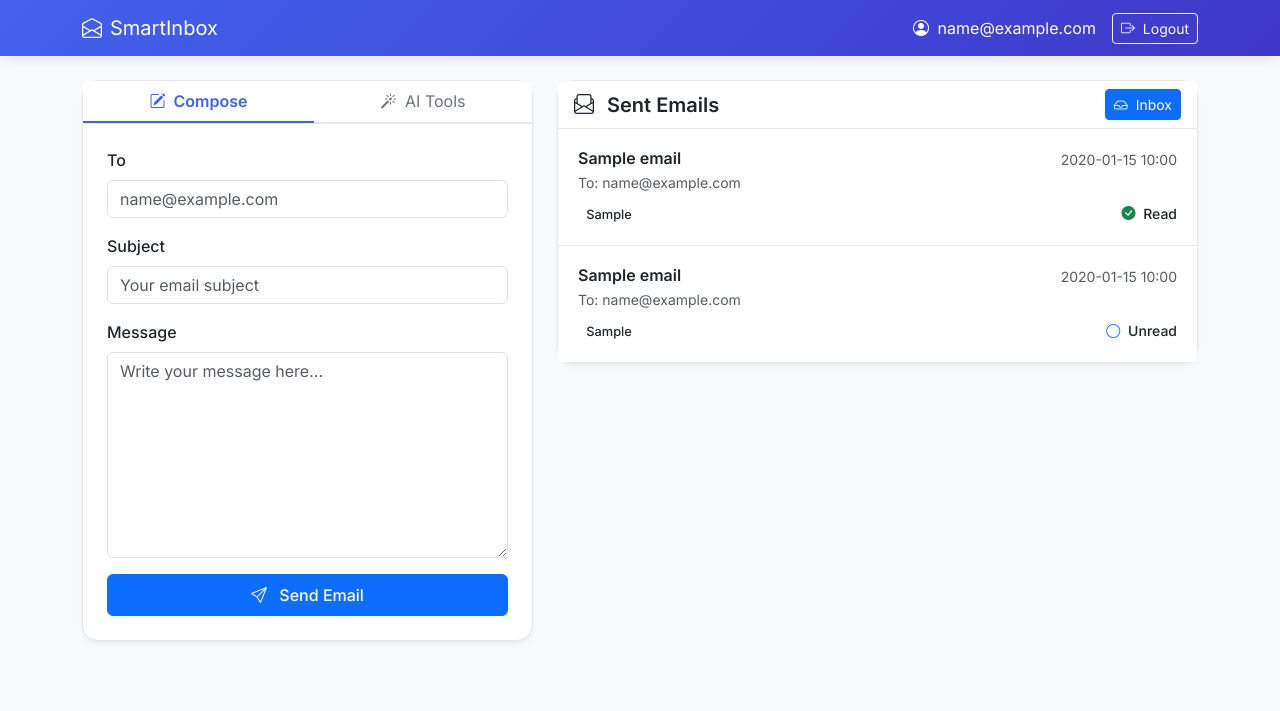
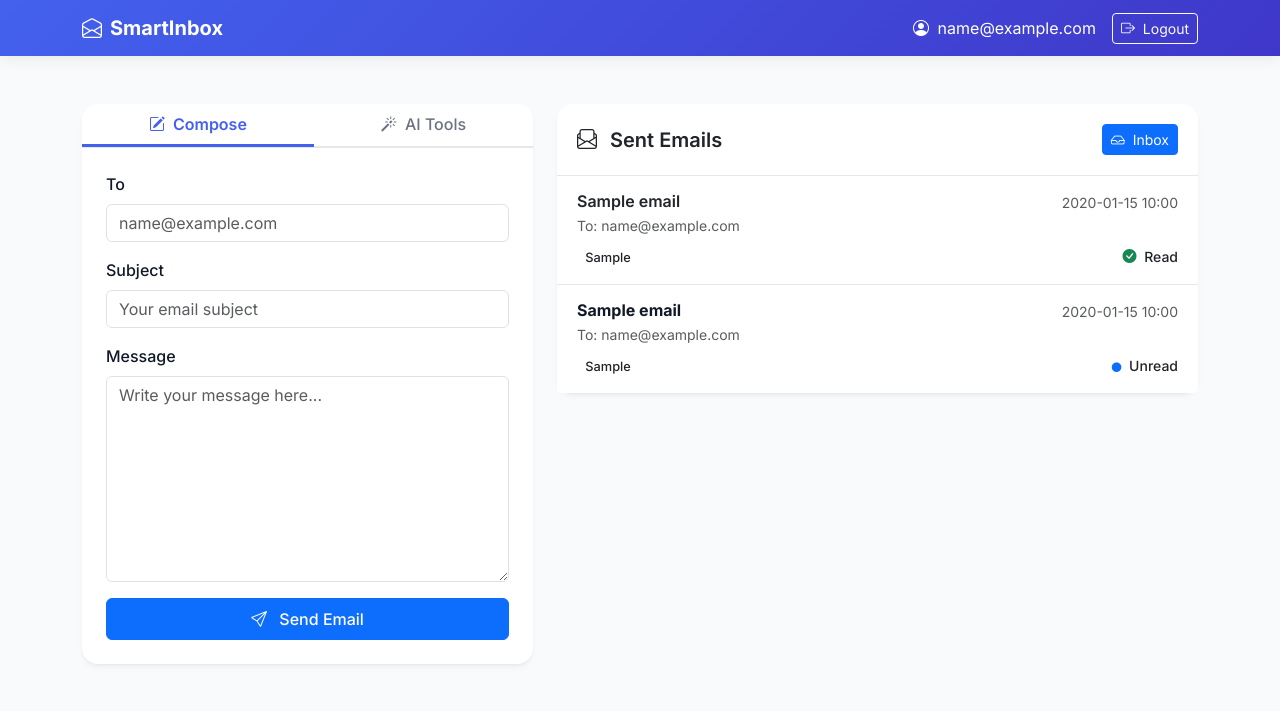
Before and after one commit to mudassir484/SmartInbox, a Flask app: page /sender_dashboard in a window 1280 px wide. Shown: the top 711 px of the page. Run offline with Flask 3, Linux system fonts and the light colour scheme; the visitor is signed in with stand-in values (Sample User, id 1); tables that the repository leaves empty hold one stand-in row (values such as "Sample post").

Commit message:
Update sender_dashboard.html

```diff
--- a/templates/sender_dashboard.html
+++ b/templates/sender_dashboard.html
@@ -11,6 +11,7 @@
     <link href="https://fonts.googleapis.com/css2?family=Inter:wght@400;500;600;700&display=swap" rel="stylesheet">
     <link rel="icon" type="image/png" href="{{ url_for('static', filename='email.png') }}">
     <style>
+        /* --- Original Color Scheme & Variables (Unchanged) --- */
         :root {
             --primary-color: #4361ee;
             --secondary-color: #3f37c9;
@@ -20,53 +21,131 @@
             --text-secondary: #6b7280;
             --border-color: #e5e7eb;
             --shadow-clean: 0 4px 6px -1px rgb(0 0 0 / 0.05), 0 2px 4px -2px rgb(0 0 0 / 0.05);
+            --shadow-hover: 0 10px 15px -3px rgb(0 0 0 / 0.07), 0 4px 6px -4px rgb(0 0 0 / 0.07);
             --radius-lg: 1rem;
         }
+
+        /* --- ENHANCED STYLES --- */
         body {
             background-color: var(--light-bg);
             font-family: 'Inter', system-ui, -apple-system, sans-serif;
+            color: var(--text-primary);
         }
+
         .navbar {
-            box-shadow: 0 2px 15px rgba(0, 0, 0, 0.1);
+            box-shadow: 0 2px 15px rgba(0, 0, 0, 0.08);
             background: linear-gradient(135deg, var(--primary-color), var(--secondary-color));
         }
+
+        /* Card enhancements */
         .card {
             box-shadow: var(--shadow-clean);
-            border: 1px solid var(--border-color);
+            border: none; /* Removed border for a cleaner look */
             border-radius: var(--radius-lg);
+            transition: transform 0.2s ease-in-out, box-shadow 0.2s ease-in-out;
         }
+        .card:hover {
+            transform: translateY(-3px);
+            box-shadow: var(--shadow-hover);
+        }
+
         .card-header {
-            background-color: var(--card-bg);
+            background-color: transparent;
             border-bottom: 1px solid var(--border-color);
             border-radius: var(--radius-lg) var(--radius-lg) 0 0;
+            padding: 1.25rem;
         }
+
+        /* Tab enhancements */
         .nav-tabs { border-bottom: 1px solid var(--border-color); }
-        .nav-tabs .nav-link { border: none; border-bottom: 2px solid transparent; color: var(--text-secondary); }
+        .nav-tabs .nav-link {
+            border: none;
+            border-bottom: 3px solid transparent;
+            color: var(--text-secondary);
+            font-weight: 500;
+            transition: color 0.2s ease, border-color 0.2s ease;
+        }
+        .nav-tabs .nav-link:hover {
+            color: var(--primary-color);
+        }
         .nav-tabs .nav-link.active {
             border-bottom-color: var(--primary-color);
             color: var(--primary-color);
             background-color: transparent;
             font-weight: 600;
         }
+
+        /* Form enhancements */
+        .form-control {
+            transition: border-color 0.2s ease, box-shadow 0.2s ease;
+        }
+        .form-control:focus {
+            border-color: var(--primary-color);
+            box-shadow: 0 0 0 3px rgba(67, 97, 238, 0.15);
+        }
+        .form-label {
+            color: var(--text-primary);
+            font-weight: 500;
+        }
+
+        /* Button enhancements */
+        .btn {
+            transition: transform 0.15s ease, box-shadow 0.15s ease;
+        }
+        .btn:hover {
+            transform: translateY(-1px);
+            box-shadow: 0 4px 8px rgba(0,0,0,0.05);
+        }
+
+        /* Sent Email list enhancements */
         .email-item {
-            padding: 1.25rem;
+            padding: 1rem 1.25rem;
             border-bottom: 1px solid var(--border-color);
-            transition: background-color 0.2s ease;
+            border-left: 4px solid transparent; /* Placeholder for unread indicator */
+            transition: background-color 0.2s ease, border-left-color 0.3s ease;
         }
         .email-item:last-child { border-bottom: none; }
         .email-item:hover { background-color: #f9fafb; }
+
+        .email-item.unread .email-subject {
+            font-weight: 700; /* Bolder subject for unread emails */
+            color: var(--text-primary);
+        }
+        .email-item.unread {
+            border-left-color: var(--primary-color); /* Blue indicator for unread */
+        }
+
+        .email-subject {
+            font-weight: 600;
+        }
+
+        /* Tone badge styles (Unchanged) */
         .tone-badge { font-size: 0.8rem; padding: 0.35em 0.65em; border-radius: 0.25rem; font-weight: 500; text-transform: capitalize; }
         .tone-polite { background-color: #d1e7dd; color: #0f5132; } .tone-urgent { background-color: #fff3cd; color: #664d03; } .tone-formal { background-color: #cfe2ff; color: #084298; } .tone-neutral { background-color: #e2e3e5; color: #41464b; } .tone-angry { background-color: #f8d7da; color: #842029; } .tone-friendly { background-color: #cff4fc; color: #055160; } .tone-apologetic { background-color: #fefefe; color: #856404; border: 1px solid #ffeeba; } .tone-appreciative { background-color: #e2f0d9; color: #2e7d32; } .tone-sarcastic { background-color: #f0e68c; color: #665c00; } .tone-confused { background-color: #e0e0e0; color: #5c636a; } .tone-demanding { background-color: #f8d7da; color: #721c24; } .tone-encouraging { background-color: #d1e7dd; color: #0f5132; } .tone-threatening { background-color: #f5c6cb; color: #721c24; } .tone-dismissive { background-color: #dee2e6; color: #6c757d; }
+
+        /* AI Tools Section enhancements */
+        .ai-tool-group {
+            background-color: rgba(243, 244, 246, 0.5);
+            padding: 1.5rem;
+            border-radius: 0.75rem;
+        }
+        .ai-tool-group h6 {
+            font-size: 0.9rem;
+            font-weight: 600;
+            color: var(--text-primary);
+        }
+
         #rewritten-text-output {
             min-height: 200px; overflow-y: auto; white-space: pre-wrap; font-size: 0.875rem;
         }
+
         .toast-container-fixed { position: fixed; bottom: 1rem; right: 1rem; z-index: 1050; }
     </style>
 </head>
 <body>
     <nav class="navbar navbar-expand-lg navbar-dark">
         <div class="container">
-            <a class="navbar-brand d-flex align-items-center" href="#"><i class="bi bi-envelope-open me-2"></i> SmartInbox</a>
+            <a class="navbar-brand d-flex align-items-center" href="#"><i class="bi bi-envelope-open me-2 fs-5"></i> <span class="fw-bold">SmartInbox</span></a>
             <div class="d-flex align-items-center">
                 <span class="text-white me-3"><i class="bi bi-person-circle me-1"></i> {{ current_user }}</span>
                 <a href="{{ url_for('logout') }}" class="btn btn-sm btn-outline-light"><i class="bi bi-box-arrow-right me-1"></i> Logout</a>
@@ -74,8 +153,8 @@
         </div>
     </nav>
 
-    <div class="container py-4">
-        <div class="row">
+    <div class="container py-5">
+        <div class="row g-4">
             <div class="col-lg-5">
                 <div class="card">
                     <div class="card-header p-0">
@@ -97,44 +176,50 @@
                             <div class="tab-pane fade show active" id="compose-tab-pane" role="tabpanel" aria-labelledby="compose-tab" tabindex="0">
                                 <form id="compose-form">
                                     <input type="hidden" id="sender_id" value="{{ current_id }}" />
-                                    <div class="mb-3"><label class="form-label fw-medium">To</label><input type="email" id="recipient" class="form-control" placeholder="name@example.com" required/></div>
-                                    <div class="mb-3"><label class="form-label fw-medium">Subject</label><input type="text" id="subject" class="form-control" placeholder="Your email subject"/></div>
-                                    <div class="mb-3"><label class="form-label fw-medium">Message</label><textarea id="body" class="form-control" placeholder="Write your message here..." rows="8" required></textarea></div>
+                                    <div class="mb-3"><label class="form-label">To</label><input type="email" id="recipient" class="form-control" placeholder="name@example.com" required/></div>
+                                    <div class="mb-3"><label class="form-label">Subject</label><input type="text" id="subject" class="form-control" placeholder="Your email subject"/></div>
+                                    <div class="mb-3"><label class="form-label">Message</label><textarea id="body" class="form-control" placeholder="Write your message here..." rows="8" required></textarea></div>
                                     <button type="button" id="send-btn" class="btn btn-primary w-100 fw-medium py-2"><i class="bi bi-send me-2"></i> Send Email</button>
                                 </form>
                             </div>
                             <div class="tab-pane fade" id="tools-tab-pane" role="tabpanel" aria-labelledby="tools-tab" tabindex="0">
                                 <div class="mb-4">
-                                    <h6 class="fw-semibold small text-muted text-uppercase">Message Preview</h6>
-                                    <div id="ai-tools-text-preview" class="p-3 border rounded bg-light" style="min-height: 200px; overflow-y: auto; white-space: pre-wrap; font-size: 0.875rem;">
+                                    <h6 class="fw-semibold small text-muted text-uppercase mb-2">Message Preview</h6>
+                                    <div id="ai-tools-text-preview" class="p-3 border rounded bg-light" style="min-height: 150px; overflow-y: auto; white-space: pre-wrap; font-size: 0.9rem;">
                                         Your message from the "Compose" tab will appear here.
                                     </div>
                                 </div>
-                                <hr class="my-4">
-                                <div class="mb-4 p-3 border rounded-3">
-                                    <h6 class="fw-semibold"><i class="bi bi-brain me-2"></i> AI Analysis</h6>
-                                    <p class="text-muted small">Analyze the tone and spam potential of your message.</p>
-                                    <button id="analyze-btn" class="btn btn-outline-primary w-100 mb-3"><i class="bi bi-search"></i> Analyze Message</button>
+                                <div class="vstack gap-4">
+                                    <div class="ai-tool-group">
+                                        <h6 class="mb-2"><i class="bi bi-brain me-2"></i> AI Analysis</h6>
+                                        <p class="text-muted small mb-3">Analyze the tone and spam potential of your message.</p>
+                                        <button id="analyze-btn" class="btn btn-outline-primary w-100 mb-3"><i class="bi bi-search me-2"></i> Analyze Message</button>
                                         <div id="llama-result" style="display: none;">
-                                        <div class="mb-2"><strong>Tone:</strong> <span id="llama-tone" class="tone-badge">—</span></div>
-                                        <div><strong>Spam:</strong> <span id="llama-spam" class="badge">—</span></div>
+                                            <div class="d-flex justify-content-between align-items-center">
+                                                <strong class="small">Tone:</strong> <span id="llama-tone" class="tone-badge">—</span>
+                                            </div>
+                                            <hr class="my-2">
+                                            <div class="d-flex justify-content-between align-items-center">
+                                                <strong class="small">Spam:</strong> <span id="llama-spam" class="badge">—</span>
                                             </div>
                                         </div>
-                                <div class="p-3 border rounded-3">
-                                    <h6 class="fw-semibold"><i class="bi bi-magic me-2"></i> Tone Rewriter</h6>
-                                    <p class="text-muted small">Rewrite your message into a different tone.</p>
+                                    </div>
+                                    <div class="ai-tool-group">
+                                        <h6 class="mb-2"><i class="bi bi-magic me-2"></i> Tone Rewriter</h6>
+                                        <p class="text-muted small mb-3">Rewrite your message into a different tone.</p>
                                         <div class="mb-3">
-                                        <label for="rewrite-tone-select" class="form-label small fw-medium">Rewrite to this tone:</label>
+                                            <label for="rewrite-tone-select" class="form-label small">Rewrite to this tone:</label>
                                             <select class="form-select" id="rewrite-tone-select">
                                                 <option value="polite">Polite</option><option value="formal">Formal</option><option value="friendly">Friendly</option><option value="appreciative">Appreciative</option><option value="apologetic">Apologetic</option><option value="encouraging">Encouraging</option><option value="urgent">Urgent</option><option value="demanding">Demanding</option><option value="sarcastic">Sarcastic</option><option value="threatening">Threatening</option><option value="angry">Angry</option>
                                             </select>
                                         </div>
-                                    <button id="rewrite-btn" class="btn btn-outline-primary w-100"><i class="bi bi-arrow-repeat"></i> Rewrite Message</button>
+                                        <button id="rewrite-btn" class="btn btn-outline-primary w-100"><i class="bi bi-arrow-repeat me-2"></i> Rewrite Message</button>
                                         <div id="rewrite-result-container" class="mt-3" style="display: none;">
                                             <hr>
-                                        <label for="rewritten-text-output" class="form-label fw-medium">Suggested Version:</label>
+                                            <label for="rewritten-text-output" class="form-label">Suggested Version:</label>
                                             <textarea id="rewritten-text-output" class="form-control" readonly></textarea>
-                                        <button id="use-rewritten-text-btn" class="btn btn-outline-primary w-100 mt-3"><i class="bi bi-check-lg"></i> Use This Version</button>
+                                            <button id="use-rewritten-text-btn" class="btn btn-outline-primary w-100 mt-3"><i class="bi bi-check-lg me-2"></i> Use This Version</button>
+                                        </div>
                                     </div>
                                 </div>
                             </div>
@@ -151,9 +236,9 @@
                     </div>
                     <div class="list-group list-group-flush" id="emails-list">
                         {% if emails %}{% for email in emails %}
-                        <div class="list-group-item email-item {% if email.opened_at %}read{% else %}unread{% endif %}">
+                        <div class="list-group-item email-item {% if not email.opened_at %}unread{% endif %}">
                             <div class="d-flex w-100 justify-content-between">
-                                <h6 class="mb-1 fw-semibold text-truncate pe-4">{{ email.subject or '(No subject)' }}</h6>
+                                <h6 class="mb-1 text-truncate pe-4 email-subject">{{ email.subject or '(No subject)' }}</h6>
                                 <small class="text-nowrap text-muted">{{ email.sent_at }}</small>
                             </div>
                             <p class="mb-1 text-muted small">To: {{ email.recipient_email }}</p>
@@ -162,11 +247,21 @@
                                     <span class="tone-badge tone-{{ email.tone | lower if email.tone else 'neutral' }}">{{ email.tone or 'Neutral' }}</span>
                                     {% if email.is_spam %}<span class="badge bg-danger rounded-pill ms-2"><i class="bi bi-exclamation-triangle-fill me-1"></i> SPAM</span>{% endif %}
                                 </div>
-                                <span class="small fw-medium">{% if email.opened_at %}<i class="bi bi-check-circle-fill text-success me-1"></i> Read{% else %}<i class="bi bi-circle text-primary me-1"></i> Unread{% endif %}</span>
+                                <span class="small fw-medium">
+                                    {% if email.opened_at %}
+                                        <i class="bi bi-check-circle-fill text-success me-1"></i> Read
+                                    {% else %}
+                                        <i class="bi bi-circle-fill text-primary me-1" style="font-size: 0.6rem;"></i> Unread
+                                    {% endif %}
+                                </span>
                             </div>
                         </div>
                         {% endfor %}{% else %}
-                        <div class="text-center py-5"><i class="bi bi-envelope-open text-muted" style="font-size: 3rem;"></i><h5 class="mt-3 text-muted">No sent emails yet</h5></div>
+                        <div class="text-center py-5">
+                            <i class="bi bi-envelope-open text-muted" style="font-size: 3rem;"></i>
+                            <h5 class="mt-3 text-muted">No sent emails yet</h5>
+                            <p class="text-muted small">When you send an email, it will appear here.</p>
+                        </div>
                         {% endif %}
                     </div>
                 </div>
@@ -176,6 +271,7 @@
 
     <div class="toast-container-fixed" id="toast-container"></div>
     <script src="https://cdn.jsdelivr.net/npm/bootstrap@5.3.0/dist/js/bootstrap.bundle.min.js"></script>
+
     <script>
         const API_BASE = window.location.origin;
 
@@ -187,8 +283,8 @@
             } else {
                 button.disabled = false;
                 if (button.id === 'send-btn') button.innerHTML = '<i class="bi bi-send me-2"></i> Send Email';
-                if (button.id === 'analyze-btn') button.innerHTML = '<i class="bi bi-search"></i> Analyze Message';
-                if (button.id === 'rewrite-btn') button.innerHTML = '<i class="bi bi-arrow-repeat"></i> Rewrite Message';
+                if (button.id === 'analyze-btn') button.innerHTML = '<i class="bi bi-search me-2"></i> Analyze Message';
+                if (button.id === 'rewrite-btn') button.innerHTML = '<i class="bi bi-arrow-repeat me-2"></i> Rewrite Message';
             }
         }
 
@@ -286,7 +382,6 @@
 
             useRewrittenBtn.addEventListener('click', () => {
                 document.getElementById('body').value = document.getElementById('rewritten-text-output').value;
-                // Update the preview as well when using the new version
                 updatePreview();
                 showToast("Message updated!", "success");
             });
```
Lines whose indentation alone changed are shown as unchanged.
